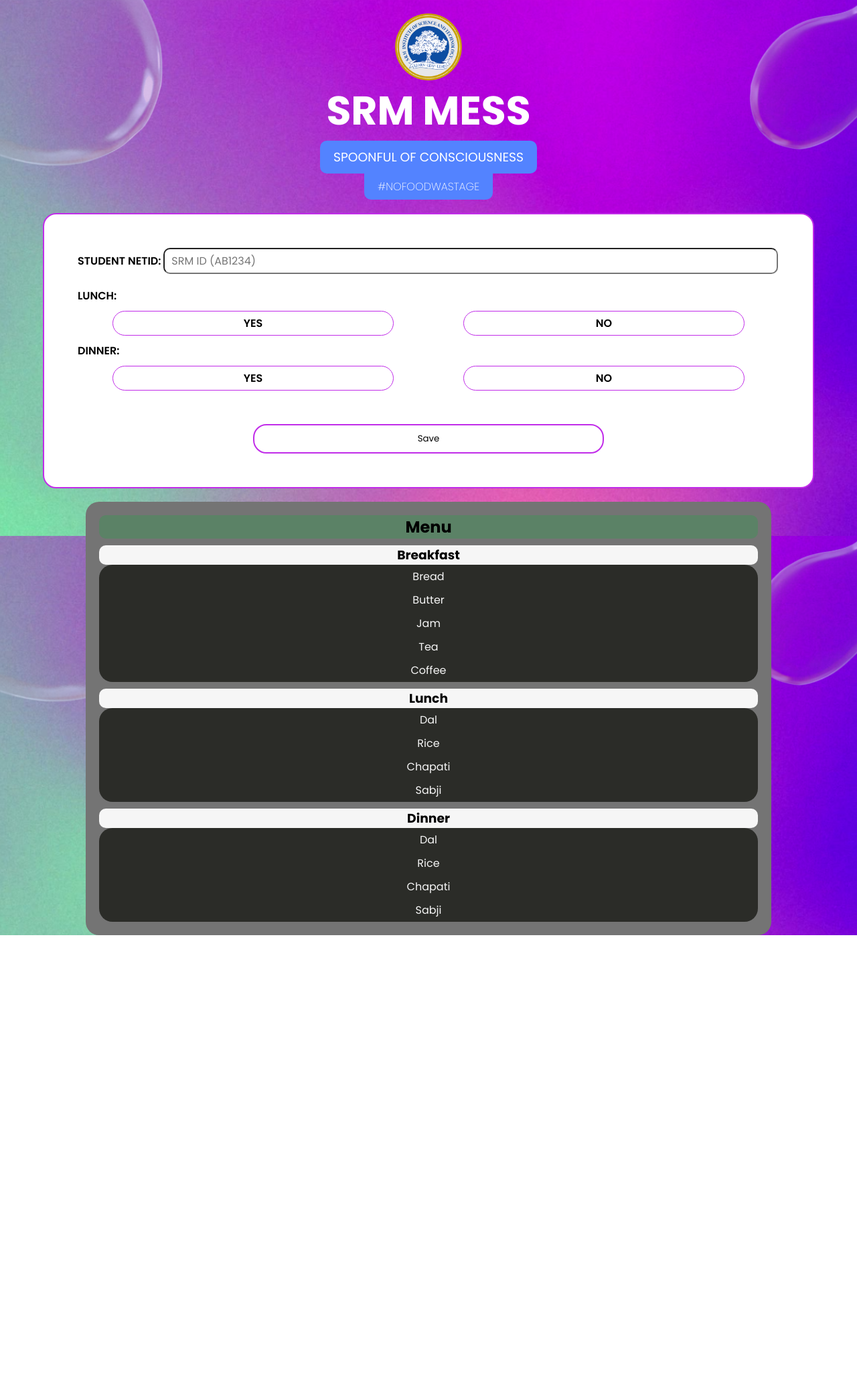
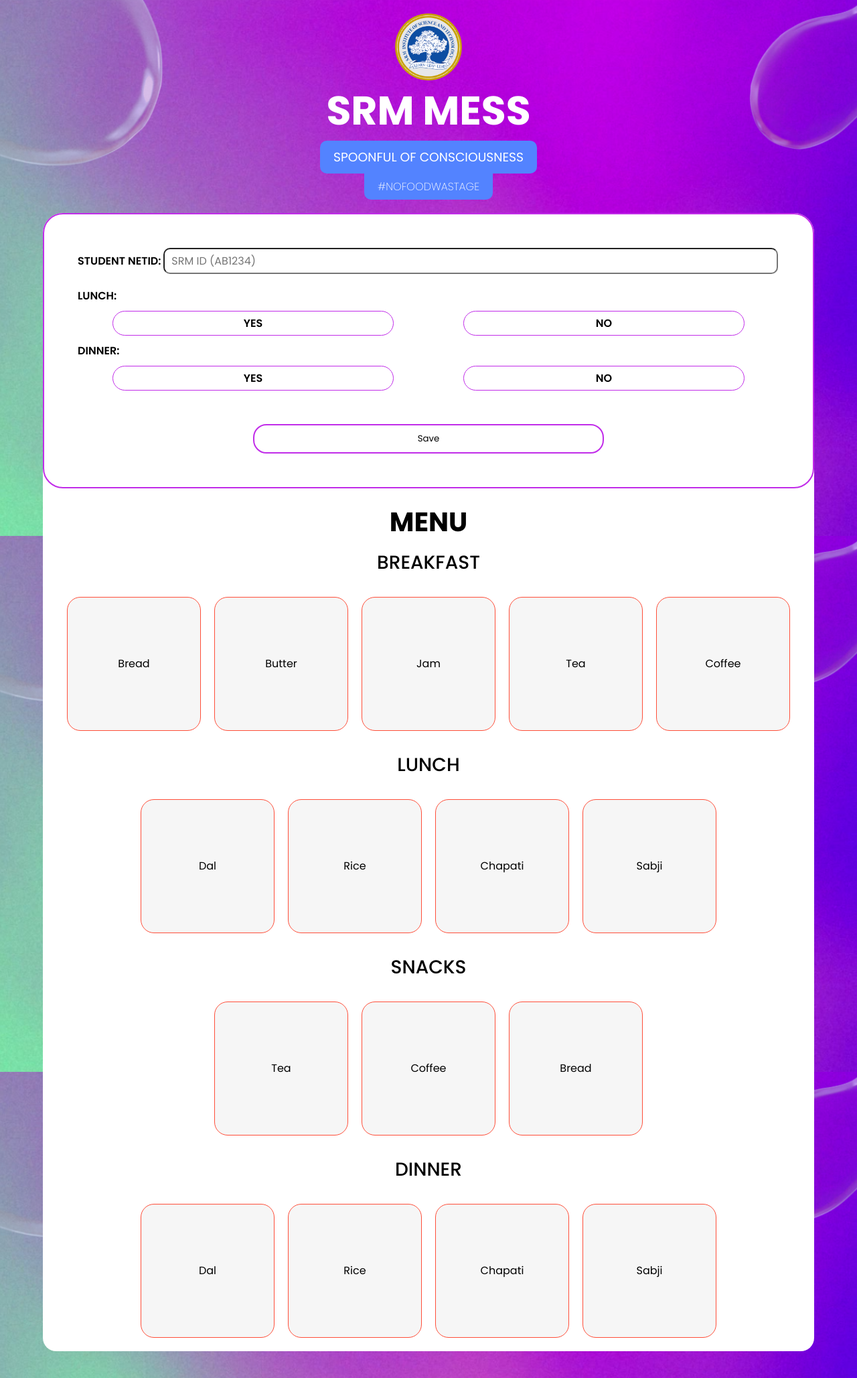
Before and after one commit to TartejBrothers/SRM-Mess-Bonito, a Django app: page / in a window 1280 px wide. Shown: the whole page at 67% size. Before the commit the page ends 1396 px from the top, so only its background shows below. Run offline with Django 4.2, Linux system fonts and the light colour scheme; some web fonts are replaced.

Commit message:
Updated: Home page

```diff
--- a/assets/css/style.css
+++ b/assets/css/style.css
@@ -66,23 +66,24 @@ html {
 .forms {
   z-index: 10;
 
-  border: 2px solid #c12ce9;
-  padding: 50px;
-  border-radius: 20px;
+  border-top-left-radius: 30px;
+  border-top-right-radius: 30px;
   display: flex;
   justify-content: center;
   flex-direction: column;
-  margin: -20px 20px 20px 20px;
+  margin: -20px 20px 0px 20px;
   width: 90%;
   background-color: #ffffff;
   color: #000000;
 }
 .forms form {
+  padding: 50px;
   display: flex;
   justify-content: space-around;
   flex-direction: column;
   color: #000000;
-  border-radius: 10px;
+  border: 2px solid #c12ce9;
+  border-radius: 30px;
   width: 100%;
   text-transform: uppercase;
   font-weight: 600;
@@ -103,11 +104,13 @@ html {
   color: #f6f6f6;
 }
 .menu {
-  background-color: #747474;
-  width: 80%;
+  background-color: #ffffff;
+  width: 90%;
   padding: 20px;
   color: #f6f6f6;
-  border-radius: 20px;
+  border-bottom-left-radius: 20px;
+  border-bottom-right-radius: 20px;
+  margin-bottom: 40px;
 }
 .menu h2,
 .menu h3 {
@@ -115,30 +118,40 @@ html {
   color: #000000;
   border-radius: 10px;
 }
-.menu h2 {
-  background-color: #5b8266;
+.menuheader {
+  font-size: 40px;
 }
+
 .menu h3 {
   margin-top: 10px;
-  background-color: #f6f6f6;
+  font-size: 28px;
+  text-transform: uppercase;
+  font-weight: 500;
+  width: 100%;
+  text-align: center;
+  margin-bottom: 10px;
 }
 
 .menu ul {
+  display: flex;
+  flex-wrap: wrap;
   list-style-type: none;
+  gap: 20px;
+  justify-content: center;
 }
 .menu ul li {
   text-align: center;
-  color: #f6f6f6;
+  border-radius: 20px;
+  display: flex;
+  flex-direction: column;
+  align-items: center;
+  justify-content: center;
+  width: 200px;
+  height: 200px;
+  border: 1px solid #ff4e39;
+  color: #000000;
   padding: 5px;
-  background-color: #2b2c28;
-}
-.menu ul li:nth-child(1) {
-  border-top-left-radius: 20px;
-  border-top-right-radius: 20px;
-}
-.menu ul li:nth-last-child(1) {
-  border-bottom-left-radius: 20px;
-  border-bottom-right-radius: 20px;
+  background-color: #f6f6f6;
 }
 
 .horizontal-radio {
@@ -216,7 +229,10 @@ html {
   .header h1 {
     font-size: 40px;
   }
-  .forms {
-    padding: 10px;
+  .forms form {
+    padding: 20px;
+  }
+  .formsubmit {
+    margin-top: 20px;
   }
 }
--- a/form/views.py
+++ b/form/views.py
@@ -19,6 +19,8 @@ menu = [
         ],
         "Lunch",
         ["Dal", "Rice", "Chapati", "Sabji"],
+        "Snacks",
+        ["Tea", "Coffee", "Bread"],
         "Dinner",
         ["Dal", "Rice", "Chapati", "Sabji"],
     ],
@@ -31,6 +33,8 @@ menu = [
         ],
         "Lunch",
         ["Dal", "Rice", "Chapati", "Sabji"],
+        "Snacks",
+        ["Tea", "Coffee", "Bread"],
         "Dinner",
         ["Dal", "Rice", "Chapati", "Sabji"],
     ],
@@ -43,6 +47,8 @@ menu = [
         ],
         "Lunch",
         ["Dal", "Rice", "Chapati", "Sabji"],
+        "Snacks",
+        ["Tea", "Coffee", "Bread"],
         "Dinner",
         ["Dal", "Rice", "Chapati", "Sabji"],
     ],
@@ -56,6 +62,8 @@ menu = [
         ],
         "Lunch",
         ["Dal", "Rice", "Chapati", "Sabji"],
+        "Snacks",
+        ["Tea", "Coffee", "Bread"],
         "Dinner",
         ["Dal", "Rice", "Chapati", "Sabji"],
     ],
@@ -69,6 +77,8 @@ menu = [
         ],
         "Lunch",
         ["Dal", "Rice", "Chapati", "Sabji"],
+        "Snacks",
+        ["Tea", "Coffee", "Bread"],
         "Dinner",
         ["Dal", "Rice", "Chapati", "Sabji"],
     ],
@@ -83,6 +93,8 @@ menu = [
         ],
         "Lunch",
         ["Dal", "Rice", "Chapati", "Sabji"],
+        "Snacks",
+        ["Tea", "Coffee", "Bread"],
         "Dinner",
         ["Dal", "Rice", "Chapati", "Sabji"],
     ],
@@ -97,6 +109,8 @@ menu = [
         ],
         "Lunch",
         ["Dal", "Rice", "Chapati", "Sabji"],
+        "Snacks",
+        ["Tea", "Coffee", "Bread"],
         "Dinner",
         [
             "Dal",
--- a/templates/index.html
+++ b/templates/index.html
@@ -30,14 +30,16 @@
         </form>
       </div>
       <div class="menu">
-        <h2>Menu</h2>
+        <h2 class="menuheader">MENU</h2>
         <ul>
           {% for meal, item in data.menu %}
             {% ifchanged meal %}
               {% if not forloop.first %}
                 </ul>
               {% endif %}
+
               <h3>{{ meal }}</h3>
+
               <ul>
             {% endifchanged %}
             <li>{{ item }}</li>
```
